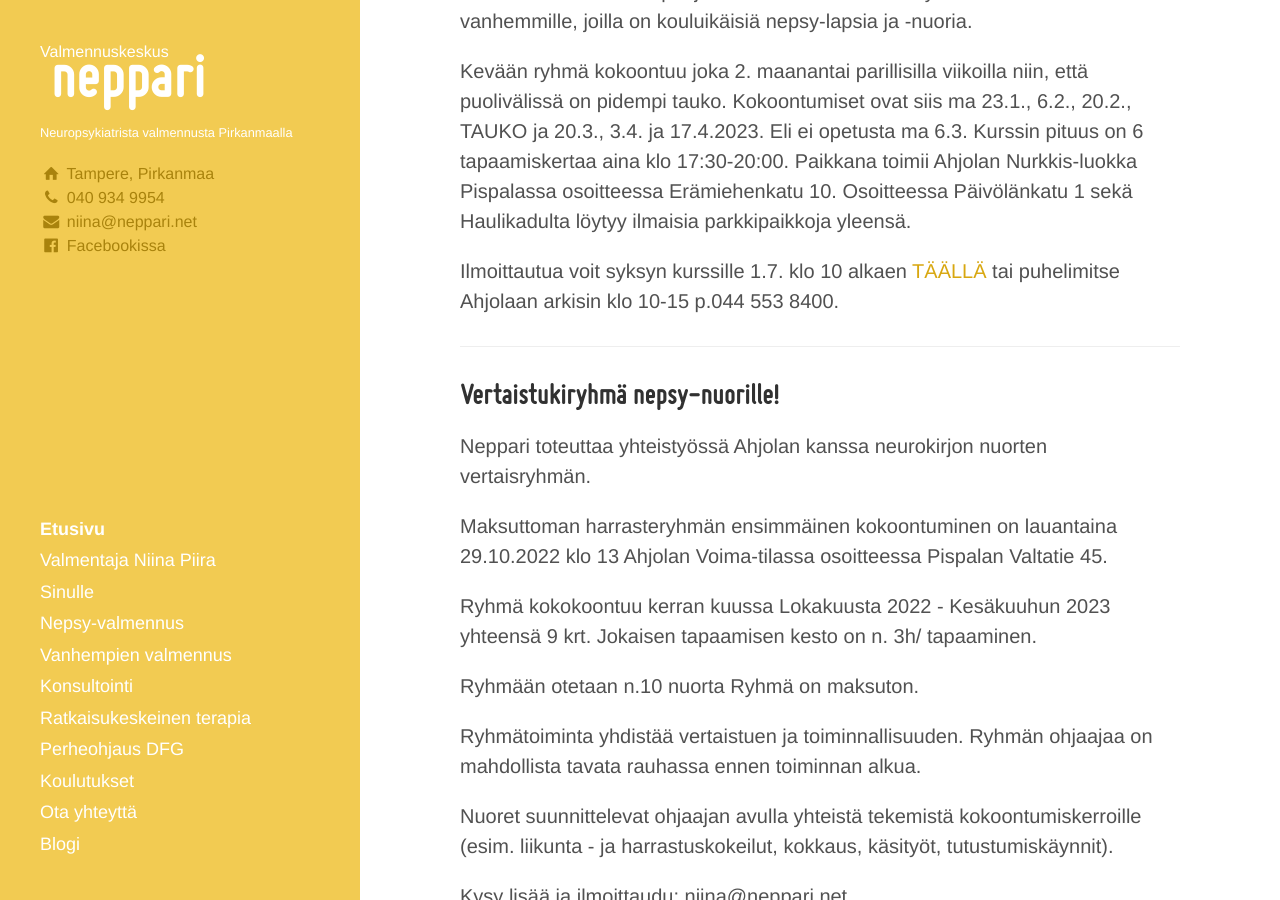
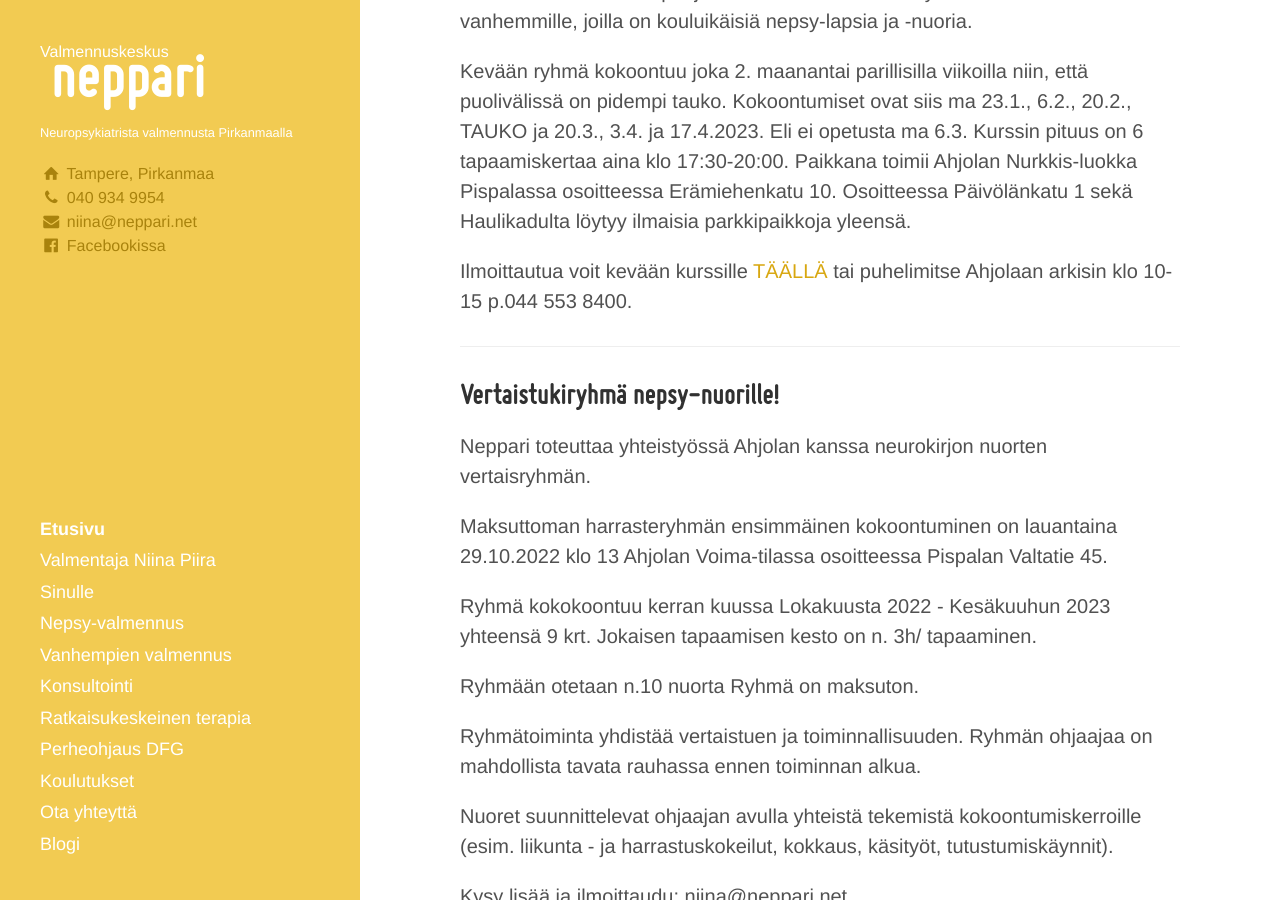
Before and after one commit to niinapiira/neppari.net, a Jekyll site: the page built from index.md, in a window 1280 px wide and 900 px high, scrolled down 1259 px. Built offline with Jekyll 4.4.1, drawn with Linux system fonts in a browser that asks for light colours.

Commit message:
Update index.md

```diff
--- a/index.md
+++ b/index.md
@@ -44,7 +44,7 @@
 
 Kevään ryhmä kokoontuu joka 2. maanantai parillisilla viikoilla niin, että puolivälissä on pidempi tauko. Kokoontumiset ovat siis ma 23.1., 6.2., 20.2., TAUKO ja 20.3., 3.4. ja 17.4.2023. Eli ei opetusta ma 6.3. Kurssin pituus on 6 tapaamiskertaa aina klo 17:30-20:00. Paikkana toimii Ahjolan Nurkkis-luokka Pispalassa osoitteessa Erämiehenkatu 10. Osoitteessa Päivölänkatu 1 sekä Haulikadulta löytyy ilmaisia parkkipaikkoja yleensä.
 
-Ilmoittautua voit syksyn kurssille 1.7. klo 10 alkaen [TÄÄLLÄ](https://opistopalvelut.fi/ahjola/course.php?l=fi&t=26506) tai puhelimitse Ahjolaan arkisin klo 10-15 p.044 553 8400.
+Ilmoittautua voit kevään kurssille [TÄÄLLÄ](https://opistopalvelut.fi/ahjola/course.php?l=fi&t=27225) tai puhelimitse Ahjolaan arkisin klo 10-15 p.044 553 8400.
 
 ___
 
```
